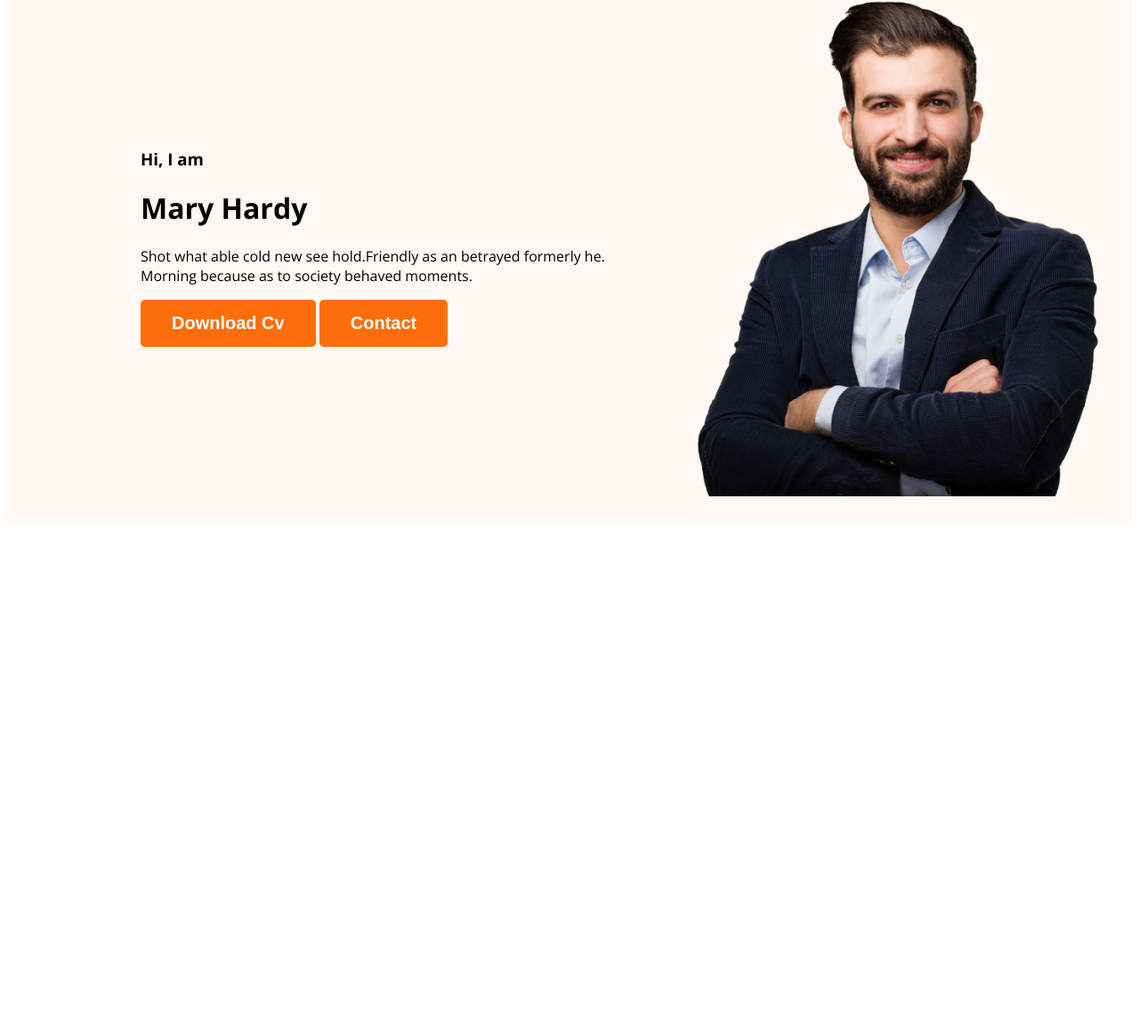
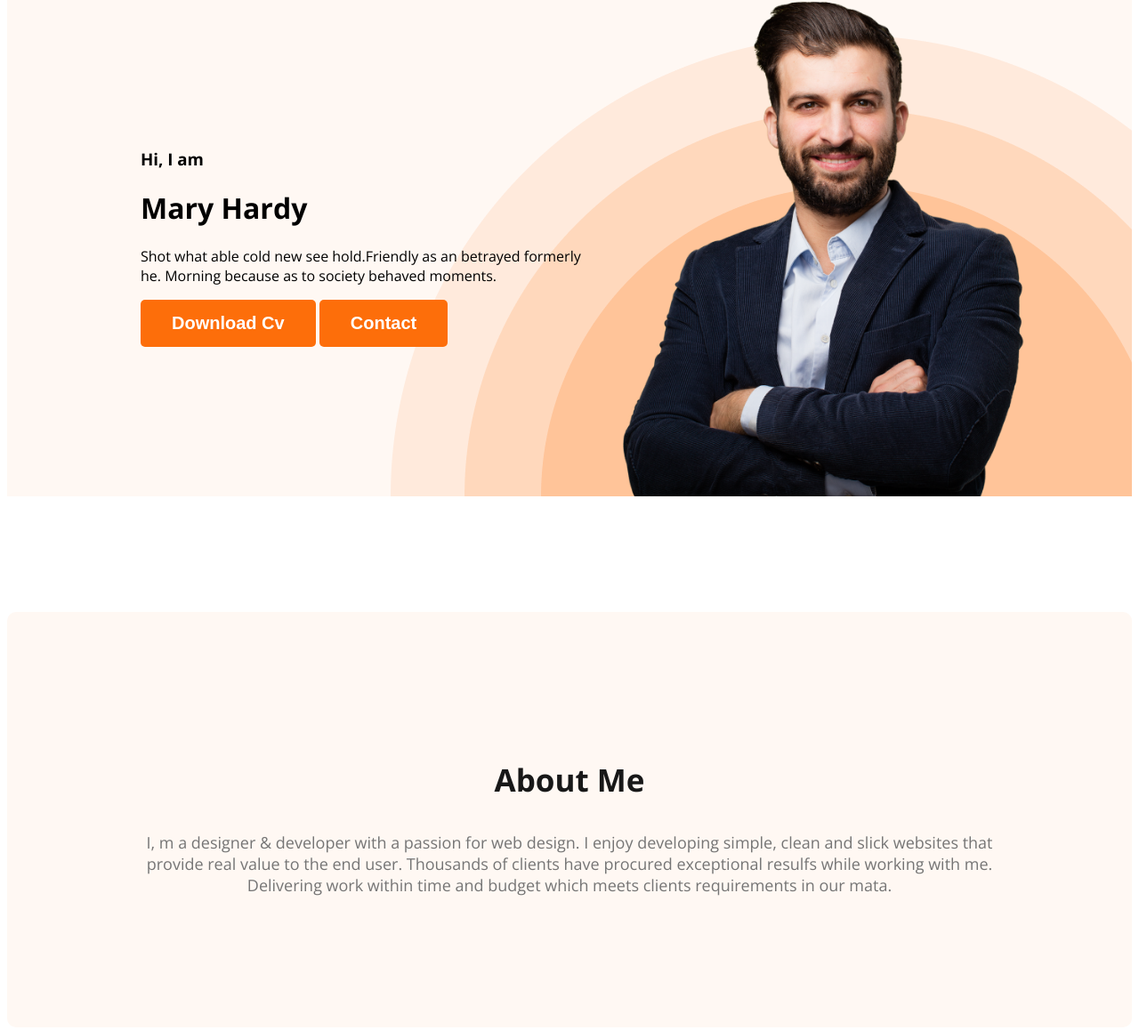
Before and after one commit to 96rubel/webdeveloper-portfolio, a plain HTML site: page index.html in a window 1280 px wide. Shown: the part 210-1368 px from the top of the page at 89% size. Before the commit the page ends 806 px from the top, so only its background shows below. Drawn offline with nearby package versions, Linux system fonts and the light colour scheme.

Commit message:
about section created

```diff
--- a/index.html
+++ b/index.html
@@ -21,7 +21,7 @@
             </ul>
         </nav>
         <div class="banner">
-            <div>
+            <div class="banner-content">
                 <h3 class="banner-greeting">Hi, I am</h3>
                 <h1 class="banner-tittle">Mary Hardy</h1>
                 <p>Shot what able cold new see hold.Friendly as an betrayed formerly he.
@@ -34,6 +34,13 @@
 
     </header>
     <main>
+        <section class="about">
+            <h3 class="section-title">About Me</h3>
+            <p class="section-description">I, m a designer & developer with a passion for web design. I enjoy developing simple, clean and slick
+                websites that provide real value to the end user. Thousands of clients have procured exceptional resulfs
+                while working with me. Delivering work within time and budget which meets clients requirements in our
+                mata.</p>
+        </section>
 
     </main>
     <footer>
--- a/styles/portfolio.css
+++ b/styles/portfolio.css
@@ -16,6 +16,17 @@ body{
     font-weight: 700;
     padding: 15px 35px;
 
+}
+.section-title{
+    color: #181818;
+    text-align: center;
+    font-size: 35px;
+    font-weight: 700;
+}
+.section-description{
+    color: #757575;
+    text-align: center;
+    font-size: 18px;
 }
 /* nav related style */
 nav{
@@ -44,12 +55,41 @@ nav a{
 /* Header related style */
 .header{
     background-color: #FFF8F3;;
+    background-image: url('../images/header_bg.png');
+    background-repeat: no-repeat;
+    background-position: bottom right;
 }
 .banner{
-    padding: 30px 30px 30px 150px;
+    padding: 30px 30px 0px 150px;
     display: flex;
     align-items: center;
+}
+.banner-content{
+    max-width: 500px;
+
 }
 .banner .profile-picture{
     width: 500px;
 }
+.banner-greetin{
+    font-size: 45px;
+    color: #474747;
+    margin-bottom: 0;
+
+}
+.banner-title{
+    font-size: 85px;
+    font-weight: 700;
+    margin-top: 5px;
+    margin-bottom: 20px;
+}
+/* }main section style */
+
+/* about section style */
+
+.about{
+    padding: 130px;
+    border-radius: 10px;
+    background: #FFF8F3;
+    margin: 130px 0px;
+}
```
